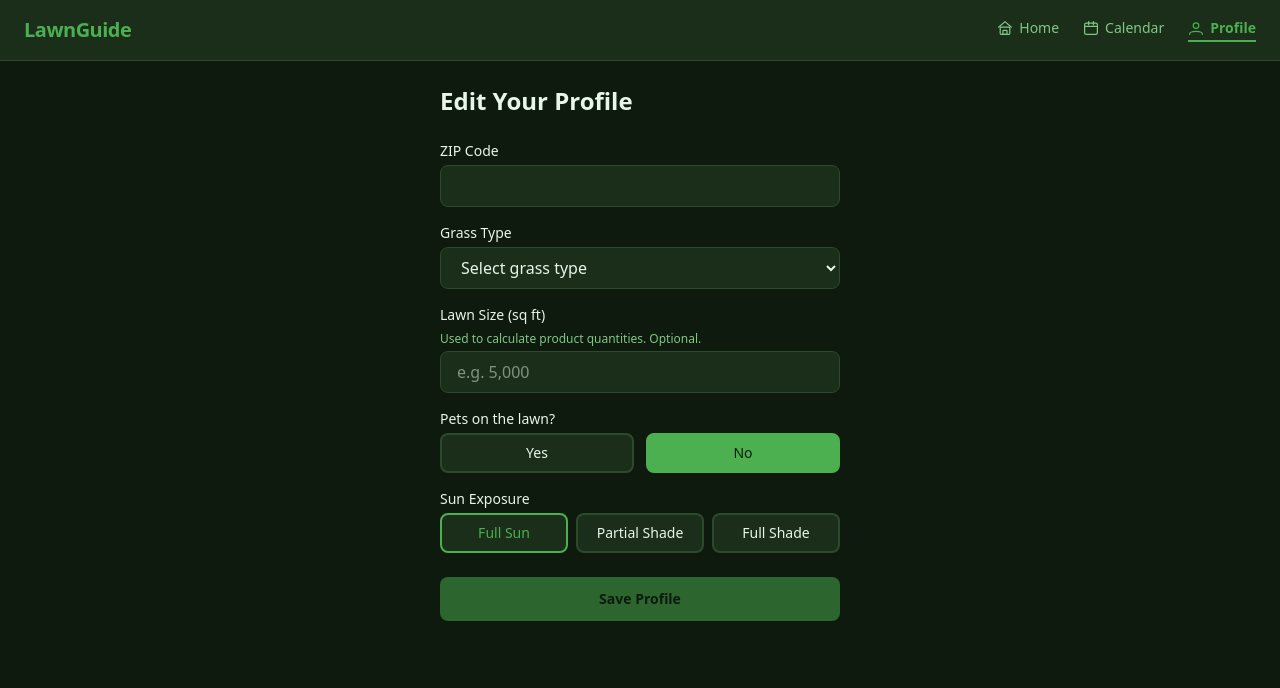
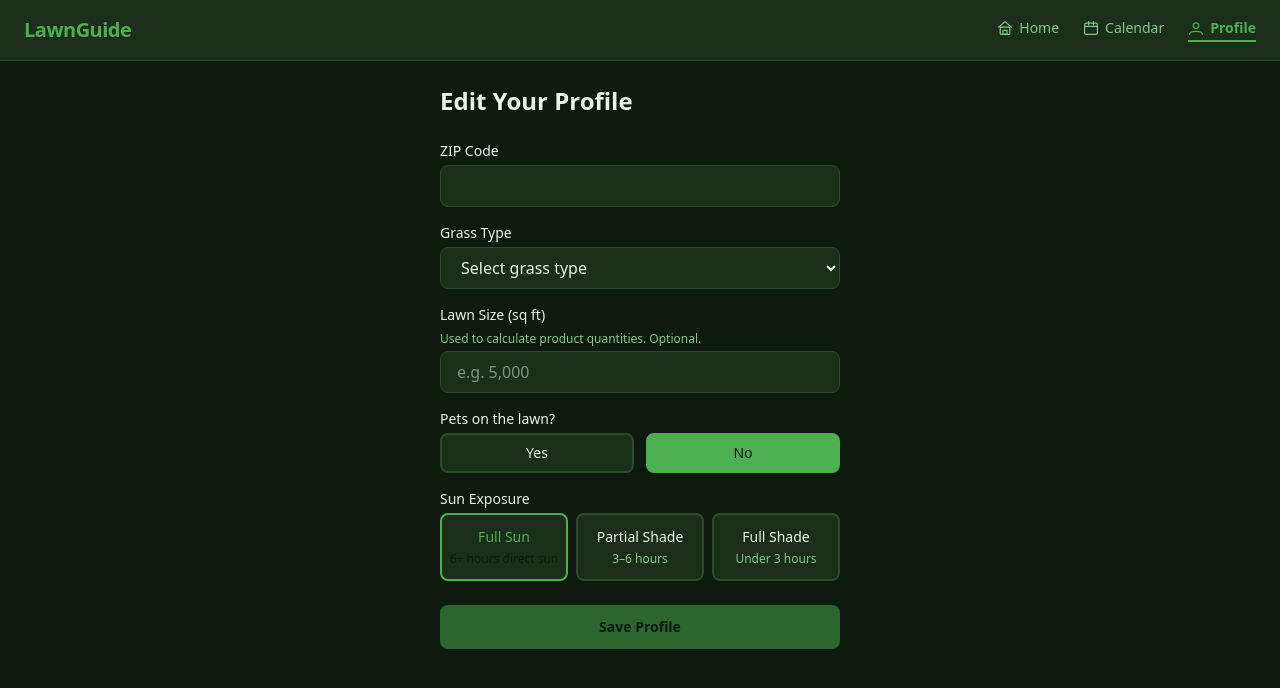
Before and after one commit to sajamills/lawncare, a Next.js app: page /profile in a window 1280 px wide. Shown: the top 688 px of the page. Built offline with nearby package versions, Linux system fonts and the light colour scheme.

Commit message:
feat: [US-010] - Standardize sunlight options with hour descriptions in profile

```diff
--- a/prd.json
+++ b/prd.json
@@ -199,8 +199,8 @@
         "Verify in browser using dev-browser skill"
       ],
       "priority": 11,
-      "passes": false,
-      "notes": ""
+      "passes": true,
+      "notes": "Expanded SUN_OPTIONS in src/app/profile/page.tsx to include a desc field ('6+ hours direct sun', '3-6 hours', 'Under 3 hours'), matching the onboarding sunlight step's descriptive labels. Updated the sun-exposure buttons to flex flex-col items-center gap-0.5 py-3, stacking the label and desc; desc text color switches to var(--color-background) when selected for contrast. Verified no text clipping via bounding-box check (desc box ~110px fits within the ~117px button at 414px viewport) and a screenshot. Added a scoped Playwright test asserting all three descriptions render."
     },
     {
       "id": "US-011",
--- a/src/app/profile/page.tsx
+++ b/src/app/profile/page.tsx
@@ -127,10 +127,10 @@ export default function ProfilePage() {
     );
   }
 
-  const SUN_OPTIONS: { value: SunExposure; label: string }[] = [
-    { value: "full-sun", label: "Full Sun" },
-    { value: "partial-shade", label: "Partial Shade" },
-    { value: "full-shade", label: "Full Shade" },
+  const SUN_OPTIONS: { value: SunExposure; label: string; desc: string }[] = [
+    { value: "full-sun", label: "Full Sun", desc: "6+ hours direct sun" },
+    { value: "partial-shade", label: "Partial Shade", desc: "3–6 hours" },
+    { value: "full-shade", label: "Full Shade", desc: "Under 3 hours" },
   ];
 
   return (
@@ -302,7 +302,7 @@ export default function ProfilePage() {
                 <button
                   key={opt.value}
                   onClick={() => setSunExposure(opt.value)}
-                  className="flex-1 py-2 rounded-lg text-sm"
+                  className="flex-1 py-3 rounded-lg flex flex-col items-center gap-0.5"
                   style={{
                     backgroundColor: "var(--color-surface)",
                     color: selected
@@ -313,7 +313,15 @@ export default function ProfilePage() {
                     borderColor: selected ? "var(--color-primary)" : "var(--color-border)",
                   }}
                 >
-                  {opt.label}
+                  <span className="font-medium text-sm">{opt.label}</span>
+                  <span
+                    className="text-xs mt-0.5"
+                    style={{
+                      color: selected ? "var(--color-background)" : "var(--color-text-muted)",
+                    }}
+                  >
+                    {opt.desc}
+                  </span>
                 </button>
               );
             })}
```
Also changed, not shown: progress.txt, 1 other file (tests, documents, lock files or other folders).
